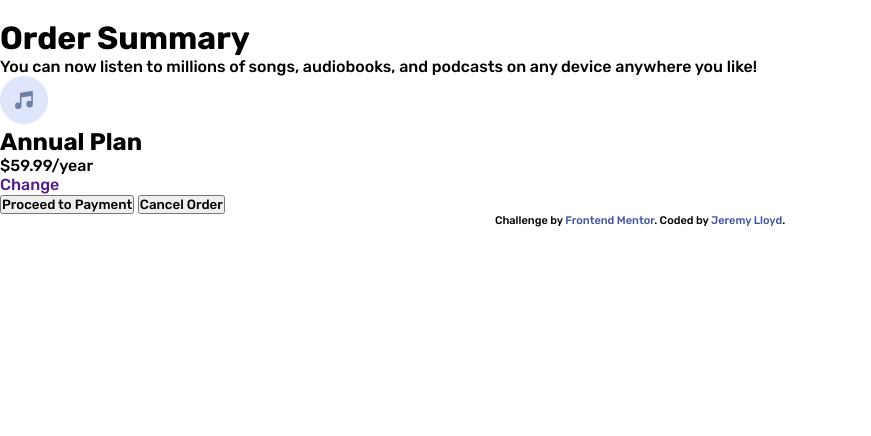
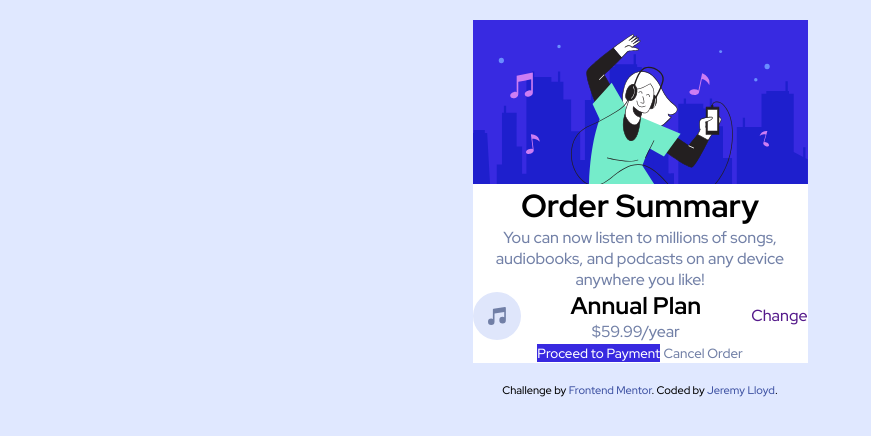
Before and after one commit to jeremylloyd/frontend-mentor-order-summary, a plain HTML site: page index.html in a window 1280 px wide. Shown: the whole page, without its empty margins (0-871 px from the left). Drawn offline with Linux system fonts and the light colour scheme.

Commit message:
Added some basic colouring and layout

```diff
--- a/index.html
+++ b/index.html
@@ -7,13 +7,13 @@
   <link rel="icon" type="image/png" sizes="32x32" href="./images/favicon-32x32.png">
 
   <link rel="stylesheet" href="style.css">
-  <link rel="stylesheet" href="https://fonts.googleapis.com/css?family=Rubik:500,700,900">
+  <link rel="stylesheet" href="https://fonts.googleapis.com/css?family=Red+Hat+Display:500,700,900">
 
   <title>Order summary card</title>
 </head>
 <body>
   <main>
-    <img src="" alt="">
+    <img src="images/illustration-hero.svg" alt="girl listening to music">
     <div class="order">
       <h1>Order Summary</h1>
       <p>
--- a/style.css
+++ b/style.css
@@ -8,15 +8,58 @@
 
 * {
   box-sizing: border-box;
-  font-family: 'Rubik';
+  font-family: 'Red Hat Display';
   margin: 0px;
   padding: 0px;
   text-decoration: none;
   list-style: none;
+  border: none;
+}
+
+body {
+  background-color: var(--theme-paleblue);
+}
+
+main {
+  background-color: white;
+  width: 335px;
+  margin: 20px auto;
+  overflow: hidden;
+  display: flex;
+  flex-direction: column;
+  align-items: center;
+  text-align: center;
+  justify-content: space-between;
+}
+
+main > img {
+  width: 100%;
 }
 
 p {
   font-size: 16px;
+  color: var(--theme-desaturatedblue);
+}
+
+.plan {
+  display: flex;
+  align-items: center;
+  justify-content: space-between;
+}
+
+.desc {
+  display: flex;
+  flex-direction: column;
+}
+
+#button-pay {
+  background-color: var(--theme-brightblue);
+  color: white;
+}
+
+#button-cancel {
+  background: none;
+  color: var(--theme-desaturatedblue);
 }
 
 .attribution {
```
